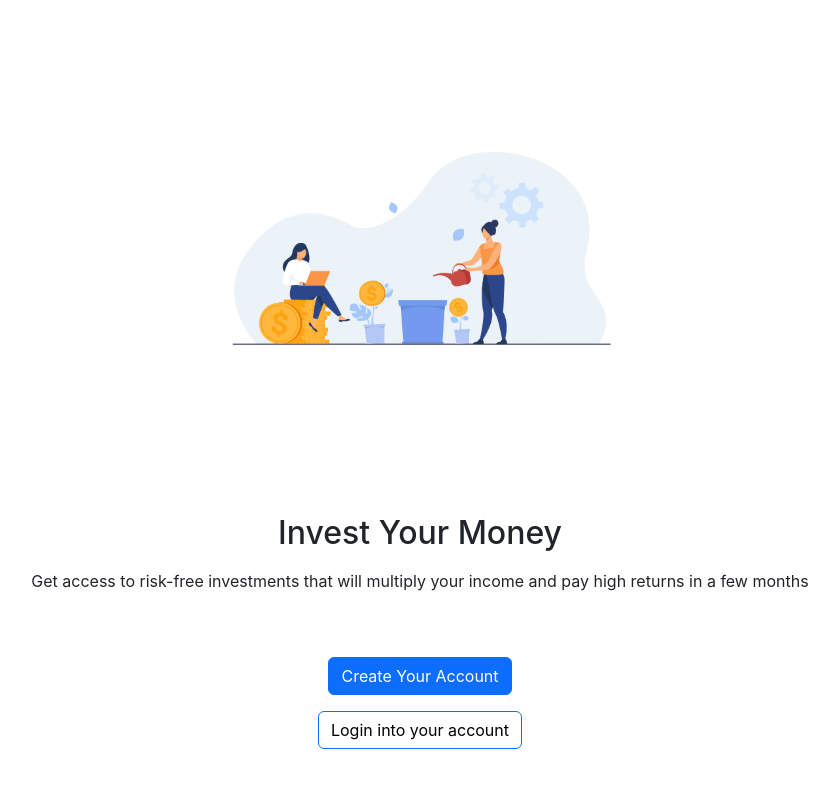
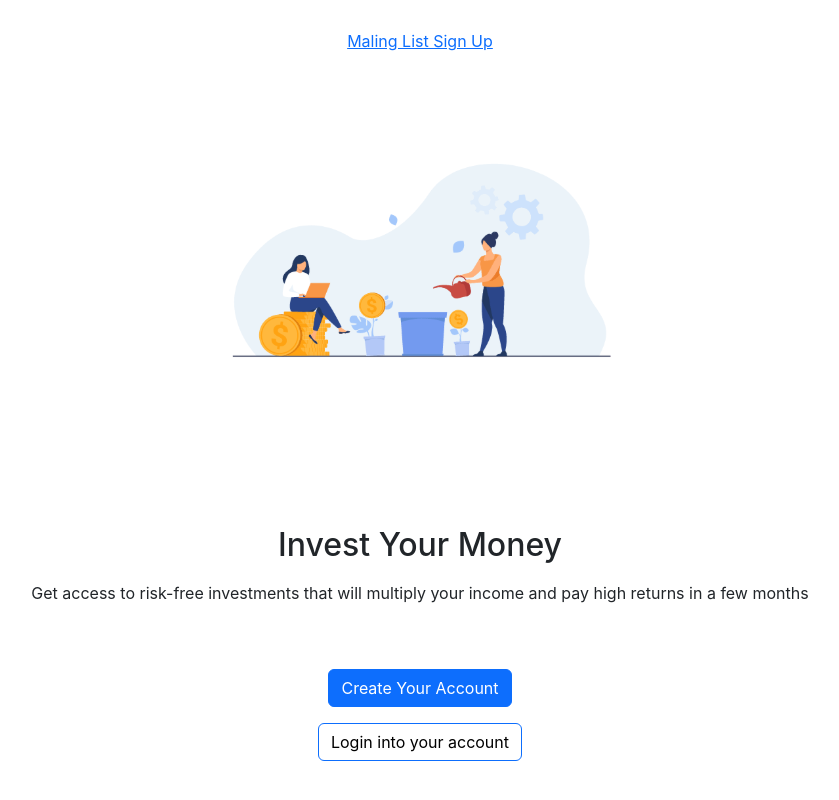
Before and after one commit to jonathan-mohabir2001/Borrow4Less_Web_Application, a React (Create React App) app in the folder client/: page / in a window 1280 px wide. Shown: the whole page, without its empty margins (220-1059 px from the left). Built offline with nearby package versions, Linux system fonts and the light colour scheme.

Commit message:
Added Link to external landing page for subscription to mailing List

```diff
--- a/client/src/components/landingcomponents/InvestMoney.js
+++ b/client/src/components/landingcomponents/InvestMoney.js
@@ -4,6 +4,10 @@ import LandingImage01 from './images/LandingImage01.svg';
 function InvestMoney() {
   return (
     <div className="d-flex flex-column justify-content-center align-items-center vh-100">
+      <section>
+        <a href="https://borrow4less.ca/">Maling List Sign Up</a>
+      </section>
+
       <section id="image-section" className="text-center mb-5">
         <img
           src={LandingImage01}
@@ -32,7 +36,7 @@ function InvestMoney() {
         <button className="btn btn-primary mb-3">Create Your Account</button>
         <button
           className="btn btn-primary"
-          style={{ backgroundColor: 'white' , color: 'black'}}
+          style={{ backgroundColor: 'white', color: 'black' }}
         >
           Login into your account
         </button>
```
